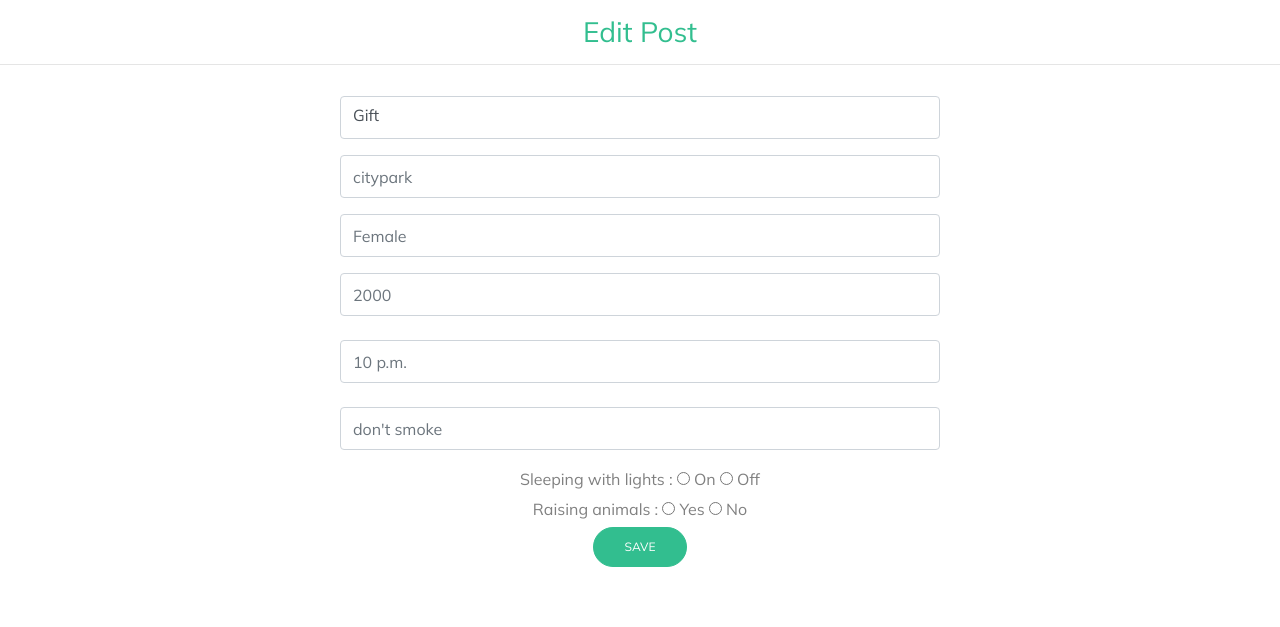
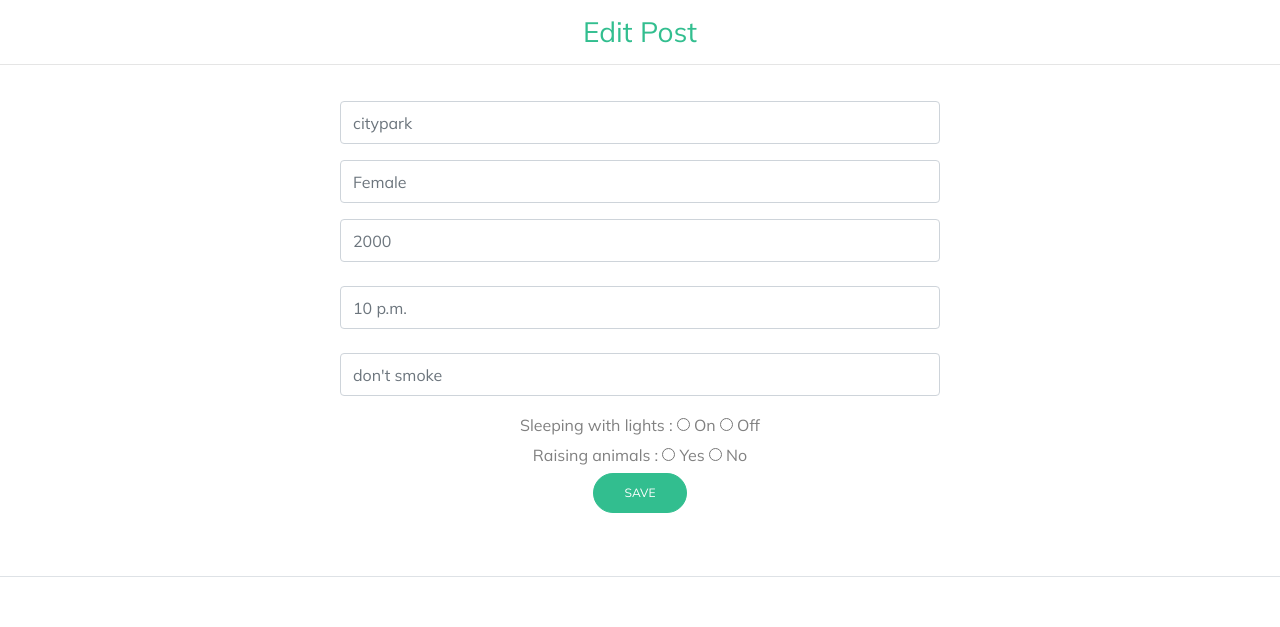
Before and after one commit to nonthawanOunpuak/MateFinder, a Django app: page /editPost/3 in a window 1280 px wide; the page is wider, and only the part inside the window is pictured. Shown: the part 67-694 px from the top of that part. Run offline with Django 3.2, Linux system fonts and the light colour scheme; data comes from the database, SQL or seed files in the repository; both versions use the stored data as it was after the commit; some libraries are stand-ins or nearby versions; some web fonts are replaced.

Commit message:
update edit

```diff
--- a/templates/edit.html
+++ b/templates/edit.html
@@ -95,10 +95,9 @@
             {% csrf_token %}
             <article class="card-body mx-auto" style="max-width: 50%;">
 
-                <div class="form-group" style="margin-top: -5px;">
-                    <label class="form-control" for="username">{{ dorm.username }}</label>
-                    <!-- <label for="username" type="username" class="form-control" id="username" name="username" placeholder="{{ dorm.username }}"></label> -->
-                  </div>
+              <!-- <div class="form-group" style="margin-top: -5px;">
+                  <label class="form-control" for="username">{{ dorm.username }}</label>
+              </div> -->
 
               <div class="form-group">
                 <!-- <label for="name_dorm">Dormitory</label> -->
```
Also changed, not shown: db.sqlite3.
